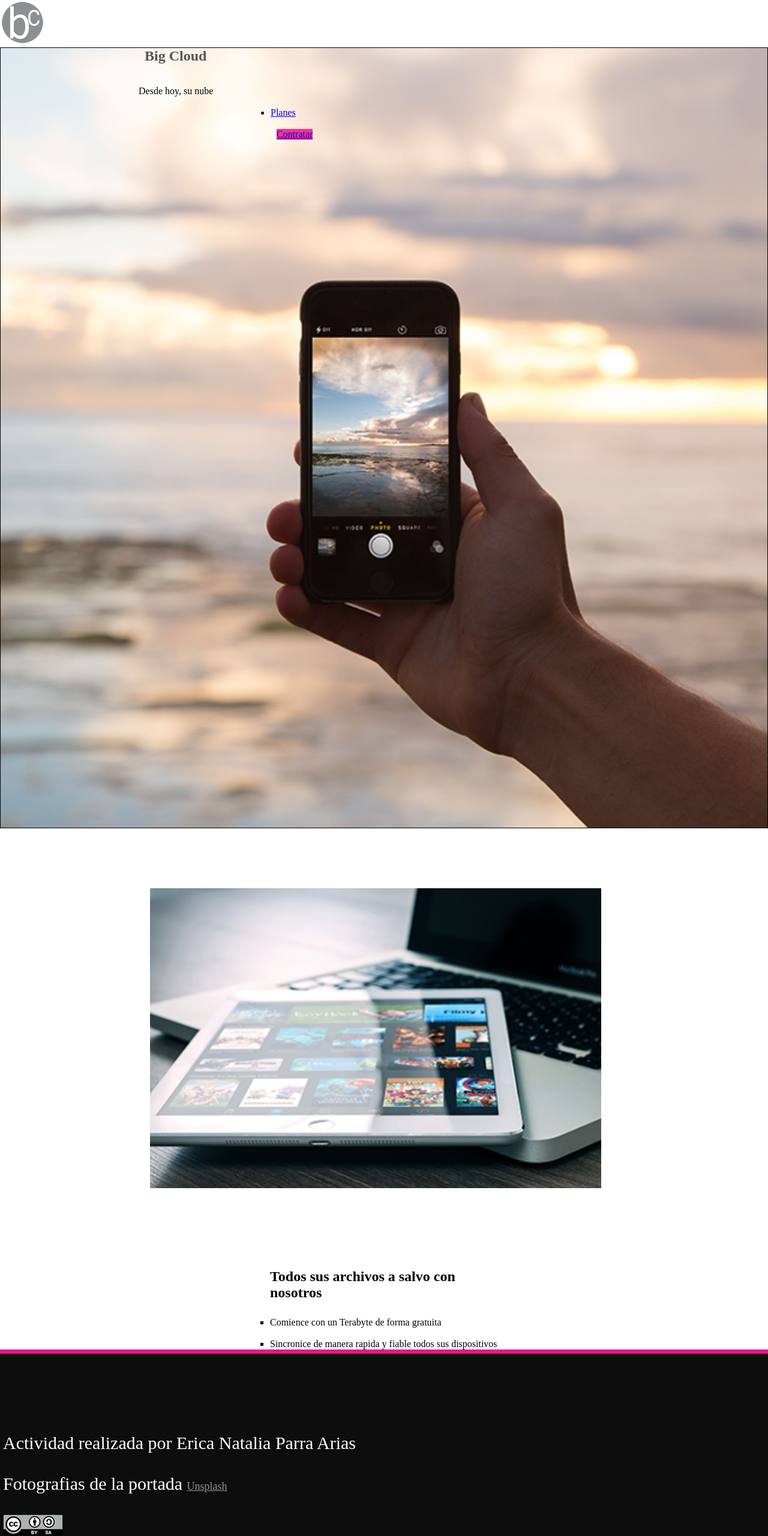
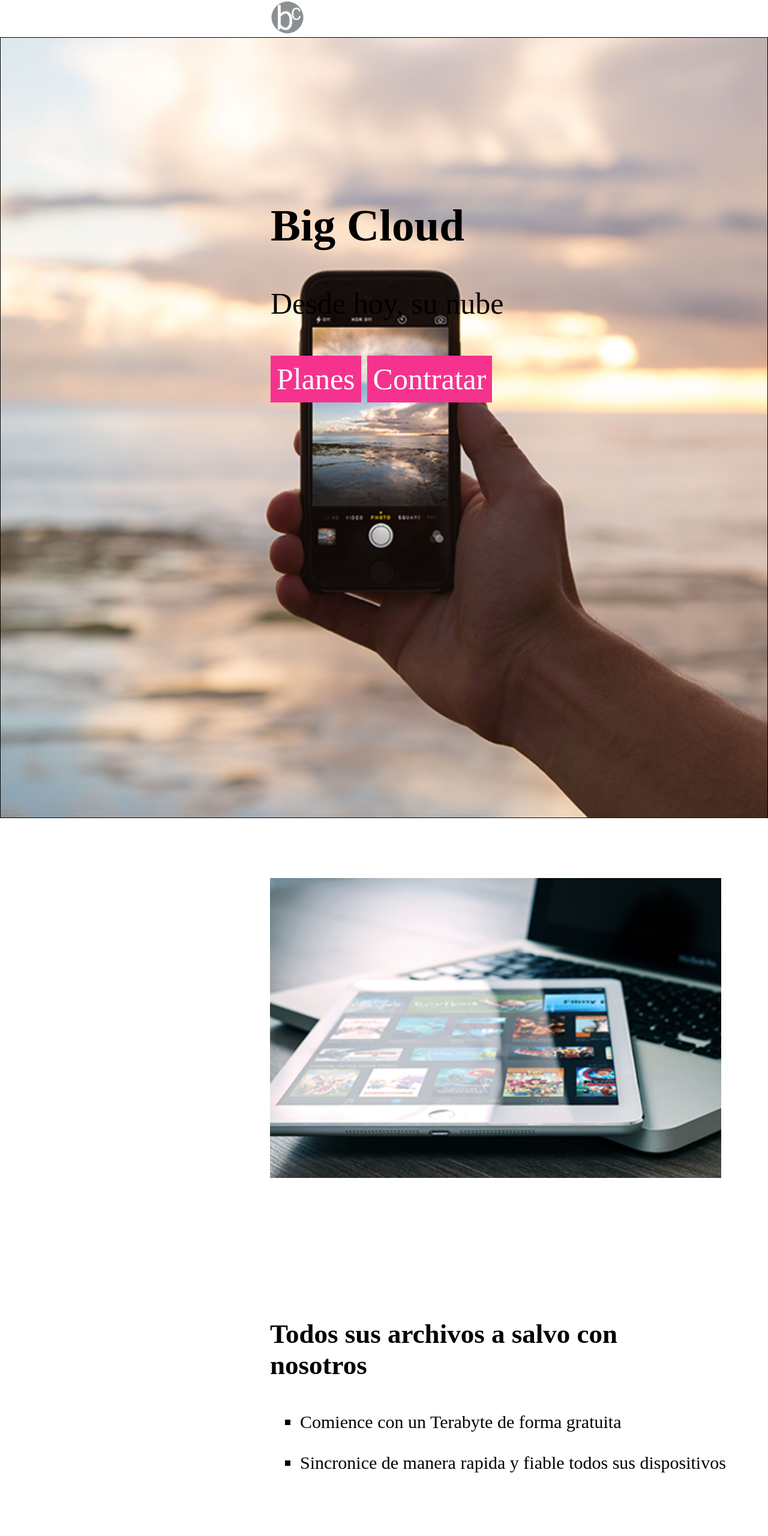
Before and after one commit to nata100401/Big-Cloud, a plain HTML site: page index.html in a window 1280 px wide. Shown: the top 2561 px of the page at 60% size. Drawn offline with Linux system fonts and the light colour scheme.

Commit message:
ultimo arreglo

```diff
--- a/index.html
+++ b/index.html
@@ -6,58 +6,54 @@
 <title>BigCloud</title>
 <meta name="viewport" content="width=device-width, user-scalable=no, initial-scale=1.0, maximum-scale=1.0, minimum-scale=1.0">
 <link rel="stylesheet" href="css/estilo.css">
+<link rel="stylesheet" href="https://use.fontawesome.com/releases/v5.3.1/css/all.css" integrity="sha384-mzrmE5qonljUremFsqc01SB46JvROS7bZs3IO2EmfFsd15uHvIt+Y8vEf7N7fWAU" crossorigin="anonymous">
 </head>
 <body>
-
-
-	<header><img src="img/logo-bc.png" alt="logo"></header>
-
+ <header>
+	<div class="container">
+	<img  class="img"  src="img/logo-bc.png" alt="" width="7%" ></div>
 </header>
 
 <section class="main">
 <div class="container">
-	<ul class="opcion">
-		<h1 style="margin-left: -210px; color:#555555;">Big Cloud</h1><br><br>
-		<article style="margin-left: -220px;">Desde hoy, su nube</article>
-	<br>
-	<li>
-		<a class="oli" href="planes.html" > Planes</a> <br> <br>
-	</li>
-	<li class="contratar">
-		<a class="olile" href="contratar.html">Contratar</a>
-	</li>
+	<ul class="trans">
+	<h1>Big Cloud</h1><br>
+	<article>Desde hoy, su nube</article><br>
+<li> <a href="planes.html">Planes</a></li>
+<li class="contratar"> <a href="contratar.html">Contratar</a></li>
 </ul>
 </div>
 </section>
 
 <section class="cja">
-
-	 <div class="container"  >
+<div class="container">
 	<aside>
-	<img style="	margin-left:-200px;	" class="imagen" src="img/seccion2.png" alt="" >
+	<img class="imagen" src="img/seccion2.png" alt="" >
 	 </aside>
-	<aside class="doce">
+	<aside class="cool">
 	<h2>Todos sus archivos a salvo con <p>nosotros</p><br></h2>
-
 <ol>
-	<ul>
-	<ol>
-	<ul class="trece">
-	 	<li>Comience con un Terabyte de forma gratuita</li><br>
+<ul><ol>
+<ul class="cool2">
+<li>Comience con un Terabyte de forma gratuita</li>
+<br>
 <li>Sincronice de manera rapida y fiable todos sus dispositivos</li></ul></ol></ul></ol>
 </aside>
 </div>
-	</section><br><br>
+</section>
 
+<div class="lineas"></div>
 </div>
 
 
+
 <footer>
+<div class="container">
+	<p1 style="color:white" class="container3"><br><br><br>Actividad realizada por Erica Natalia Parra Arias</br>
+	<br>Fotografias de la portada <a style="font-size: 30px; color:white;" href="https://unsplash.com/">Unsplash</a></br></p1>
+	 <br><a title class="container3" ="commons" href="http://creativecommons.org/licenses/by-sa/4.0/"><img src="img/creative-commons.png" alt="commons"/></a></br>
 
-	<p1 class="container0"><br><br><br>Actividad realizada por Erica Natalia Parra Arias</br>
-	<br>Fotografias de la portada <a style="font-size: 18px; color:#C0C0C0C0;" href="https://unsplash.com/">Unsplash</a></br>
-	<br><img src="img/creative-commons.png">
 </footer>
-
+</div>
 </body>
 </html>
```
Lines whose indentation alone changed are shown as unchanged.
